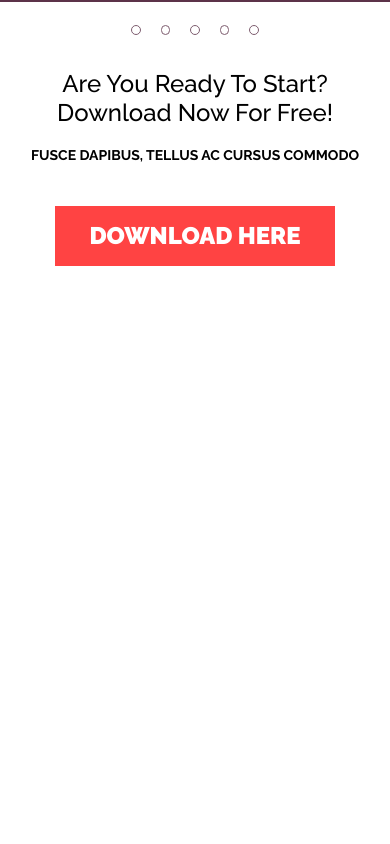
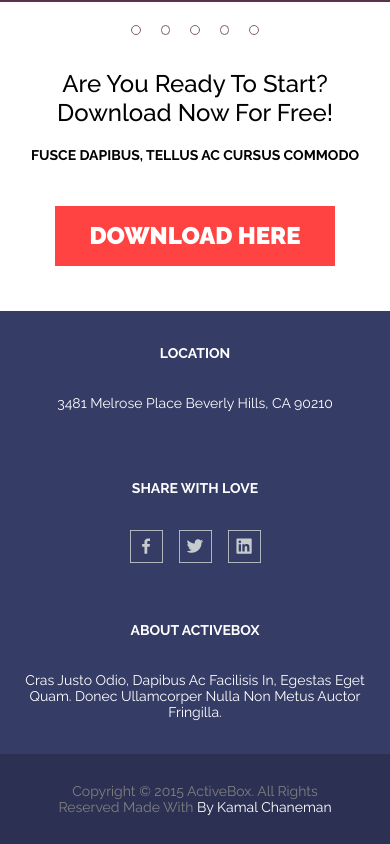
Before and after one commit to wildnhl/level-1-tms, a website built with Parcel: page index.html in a window 390 px wide. Shown: the part 5476-6320 px from the top of the page. Before the commit the page ends 5787 px from the top, so only its background shows below. Built offline with nearby package versions, Linux system fonts and the light colour scheme.

Commit message:
add footer

```diff
--- a/index.html
+++ b/index.html
@@ -296,5 +296,40 @@
             <button class="button">Download here</button>
          </div>
       </main>
+      <footer>
+         <div class="container">
+            <section class="footer-top">
+               <div class="footer-top__item">
+                  <h5>Location</h5>
+                  <p>3481 Melrose Place Beverly Hills, CA 90210</p>
+               </div>
+               <div class="footer-top__item footer-top__item">
+                  <h5>Share with Love</h5>
+                  <div class="footer-top__links">
+                     <a href="#" onClick="return false;"
+                        ><img src="./img/facebook_icon.svg" alt="facebook"
+                     /></a>
+                     <a href="#" onClick="return false;"
+                        ><img src="./img/twitter_icon.svg" alt="twitter"
+                     /></a>
+                     <a href="#" onClick="return false;"
+                        ><img src="./img/linkedin_icon.svg" alt="linkedin"
+                     /></a>
+                  </div>
+               </div>
+               <div class="footer-top__item">
+                  <h5>About ActiveBox</h5>
+                  <p>
+                     Cras justo odio, dapibus ac facilisis in, egestas eget
+                     quam. Donec ullamcorper nulla non metus auctor fringilla.
+                  </p>
+               </div>
+            </section>
+         </div>
+         <section class="footer-bot">
+            <h5>Copyright © 2015 ActiveBox. All Rights</h5>
+            <h5>Reserved Made with <span>by Kamal Chaneman</span></h5>
+         </section>
+      </footer>
    </body>
 </html>
--- a/index.scss
+++ b/index.scss
@@ -1,4 +1,6 @@
 @import url('https://fonts.googleapis.com/css2?family=Cardo:ital@1&family=Raleway:wght@400;500;700;900&display=swap');
+@import './styles/variables.scss';
+@import './styles/mixins.scss';
 @import './styles/default.scss';
 @import './styles/header.scss';
 @import './styles/features.scss';
@@ -6,3 +8,4 @@
 @import './styles/ourteam.scss';
 @import './styles/testimonials.scss';
 @import './styles/download.scss';
+@import './styles/footer.scss';
--- a/styles/default.scss
+++ b/styles/default.scss
@@ -1,8 +1,3 @@
-$main-orange: #ff4343;
-$hover-orange: #e71414;
-$item-description-color: #6c7279;
-$item-head-color: #2d3033;
-
 .none {
    display: none !important;
 }
--- a/styles/download.scss
+++ b/styles/download.scss
@@ -4,7 +4,7 @@
 .download-content {
    text-align: center;
    h3 {
-      font-size: 30;
+      font-size: 30px;
       font-weight: 500;
       text-transform: capitalize;
    }
@@ -13,7 +13,6 @@
       margin: 22px 0 47px;
    }
 }
-
 @media screen and (max-width: 1025px) {
    .download-content {
       h3 {
--- a/styles/features.scss
+++ b/styles/features.scss
@@ -4,10 +4,10 @@
 
 .features-content {
    display: flex;
+   justify-content: center;
    flex-wrap: wrap;
    column-gap: 31px;
    row-gap: 87px;
-   justify-content: center;
 }
 
 .features-content__item {
--- /dev/null
+++ b/styles/footer.scss
@@ -0,0 +1,107 @@
+footer {
+   background: #353c65;
+   color: #fff;
+}
+.footer-top {
+   display: flex;
+   padding: 71px 0;
+}
+.footer-top__item {
+   @include flex-column;
+   align-items: center;
+   width: 100%;
+   text-align: center;
+   gap: 29px;
+   h5 {
+      text-transform: uppercase;
+   }
+   p {
+      text-transform: capitalize;
+   }
+}
+.footer-top__item--gap {
+   gap: 48px;
+}
+.footer-top__links {
+   display: flex;
+   gap: 27px;
+}
+
+.footer-bot {
+   background: #2c3154;
+   @include flex-column;
+   align-items: center;
+   color: #808080;
+   padding: 24px 0;
+
+   h5 {
+      text-transform: capitalize;
+      font-weight: 400;
+      span {
+         color: #fff;
+      }
+   }
+}
+
+@media screen and (max-width: 1025px) {
+   .footer-top {
+      padding: 46px 0 41px;
+
+      h5,
+      p {
+         font-size: 14px;
+      }
+   }
+
+   .footer-top__item {
+      font-size: 14px;
+      gap: 17px;
+   }
+
+   .footer-top__item--gap {
+      gap: 32px;
+   }
+
+   .footer-top__links {
+      gap: 23px;
+      a {
+         max-width: 33px;
+      }
+   }
+
+   .footer-bot {
+      padding: 14px 0;
+      font-size: 14px;
+
+      h5,
+      span {
+         font-size: 14px;
+      }
+   }
+}
+
+@media screen and (max-width: 541px) {
+   .footer-top {
+      flex-direction: column;
+      padding: 34px 0;
+      gap: 0;
+      .footer-top__item:nth-child(2) {
+         margin-top: 69px;
+      }
+      .footer-top__item:last-child {
+         margin-top: 59px;
+      }
+   }
+
+   .footer-top__links {
+      gap: 16px;
+   }
+
+   .footer-top__item {
+      gap: 34px;
+   }
+
+   .footer-bot {
+      padding: 29px 0;
+   }
+}
--- a/styles/header.scss
+++ b/styles/header.scss
@@ -7,8 +7,7 @@ header {
 }
 
 .header-top {
-   display: flex;
-   justify-content: space-between;
+   @include flex-between;
    align-items: center;
    border-bottom: 1px solid #babbc5;
 }
@@ -32,6 +31,7 @@ nav {
       }
 
       &:active {
+         background: transparent;
          transition: all 0.001s ease;
          border-bottom: 3px solid $hover-orange;
          color: $hover-orange;
@@ -69,6 +69,7 @@ nav {
       background-size: cover;
       padding-bottom: 126px;
    }
+
    nav {
       .button {
          max-width: 112px;
--- /dev/null
+++ b/styles/mixins.scss
@@ -0,0 +1,9 @@
+@mixin flex-column {
+   display: flex;
+   flex-direction: column;
+}
+
+@mixin flex-between {
+   display: flex;
+   justify-content: space-between;
+}
--- a/styles/ourteam.scss
+++ b/styles/ourteam.scss
@@ -5,8 +5,7 @@
 }
 
 .ourteam-content__item {
-   display: flex;
-   flex-direction: column;
+   @include flex-column;
    justify-content: space-between;
    h3 {
       color: $item-head-color;
--- a/styles/testimonials.scss
+++ b/styles/testimonials.scss
@@ -8,8 +8,7 @@
 }
 
 .testimonials__item {
-   display: flex;
-   flex-direction: column;
+   @include flex-column;
    justify-content: center;
    max-width: 471px;
    margin: 0 auto;
--- /dev/null
+++ b/styles/variables.scss
@@ -0,0 +1,4 @@
+$main-orange: #ff4343;
+$hover-orange: #e71414;
+$item-description-color: #6c7279;
+$item-head-color: #2d3033;
```
Also changed, not shown: dist/index.html, 2 other files.
